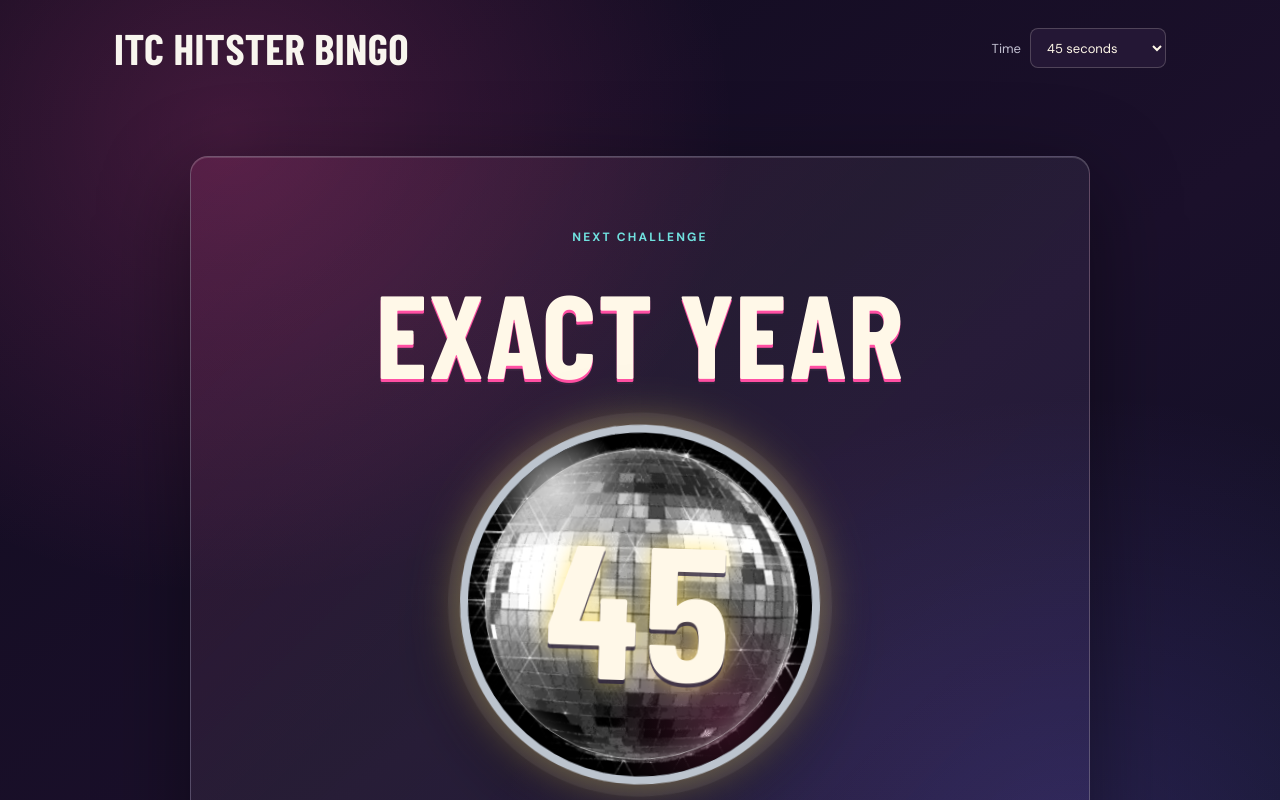
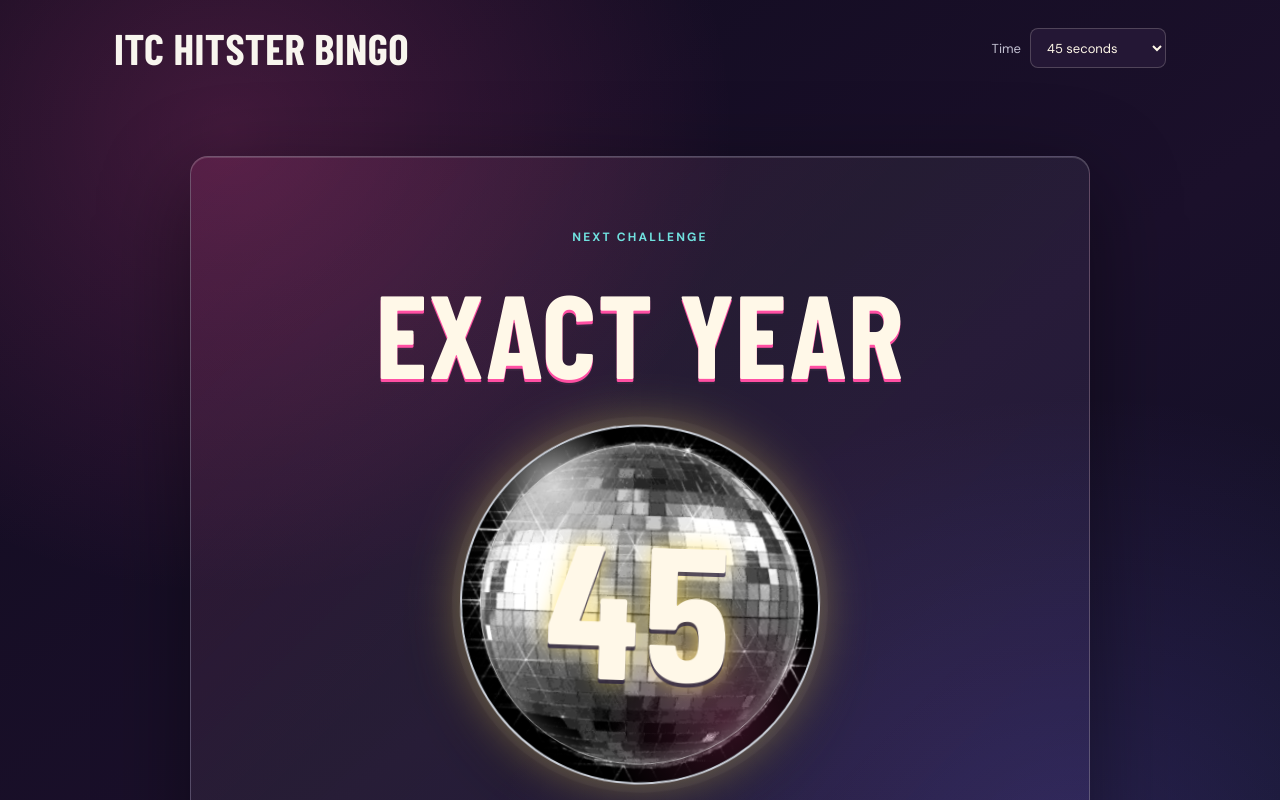
Before and after one commit to Jimsa7878/fun, a React (Vite) app: page / in a window 1280 px wide. Shown: the top 800 px of the page. Built offline with nearby package versions, Linux system fonts and the light colour scheme; a web font is replaced by a local one.

Commit message:
Refine disco ball border

```diff
--- a/src/styles.css
+++ b/src/styles.css
@@ -37,7 +37,7 @@ h1 { margin: 0; font-family: 'Barlow Condensed', sans-serif; font-size: clamp(29
 .panel-kicker { color: var(--blue); font-size: 12px; font-weight: 700; letter-spacing: .18em; text-transform: uppercase; }
 .category { min-height: clamp(78px, 13vw, 140px); margin: 18px 0 2px; display: grid; place-items: center; color: var(--ink); font-family: 'Barlow Condensed', sans-serif; font-size: clamp(52px, 10vw, 118px); font-weight: 800; line-height: .88; letter-spacing: .01em; text-transform: uppercase; text-wrap: balance; text-shadow: 0 3px 0 var(--pink), 0 5px 0 rgba(255,255,255,.04); }
 .category--done { color: var(--yellow); animation: pulse .65s ease-in-out infinite alternate; }
-.disco-ball { position: relative; width: clamp(230px, 42vw, 360px); aspect-ratio: 1; margin: 28px auto 8px; display: grid; place-items: center; overflow: hidden; border: 8px solid rgba(255,255,255,.32); border-radius: 50%; background: #9ca7b7; box-shadow: 0 0 0 12px rgba(255,255,255,.06), 0 0 45px rgba(255,226,102,.45), 0 22px 70px rgba(0,0,0,.5); animation: disco-float 4s ease-in-out infinite; }
+.disco-ball { position: relative; width: clamp(230px, 42vw, 360px); aspect-ratio: 1; margin: 28px auto 8px; display: grid; place-items: center; overflow: hidden; border: 2px solid rgba(255,255,255,.48); border-radius: 50%; background: #9ca7b7; box-shadow: 0 0 0 8px rgba(255,255,255,.035), 0 0 48px rgba(255,226,102,.42), 0 22px 70px rgba(0,0,0,.38); animation: disco-float 4s ease-in-out infinite; }
 .disco-ball-image { position: absolute; inset: 0; width: 100%; height: 100%; display: block; object-fit: cover; mix-blend-mode: normal; }
 .disco-ball::before { content: ''; position: absolute; z-index: 1; inset: 0; border-radius: 50%; background: radial-gradient(circle at 25% 18%, rgba(255,255,255,.7), transparent 18%), radial-gradient(circle at 75% 82%, rgba(255,79,163,.2), transparent 30%); pointer-events: none; }
 .disco-ball::after { content: ''; position: absolute; z-index: 1; inset: 5%; border-radius: 50%; border: 1px solid rgba(255,255,255,.55); box-shadow: inset 0 0 20px rgba(255,255,255,.3); pointer-events: none; }
```
